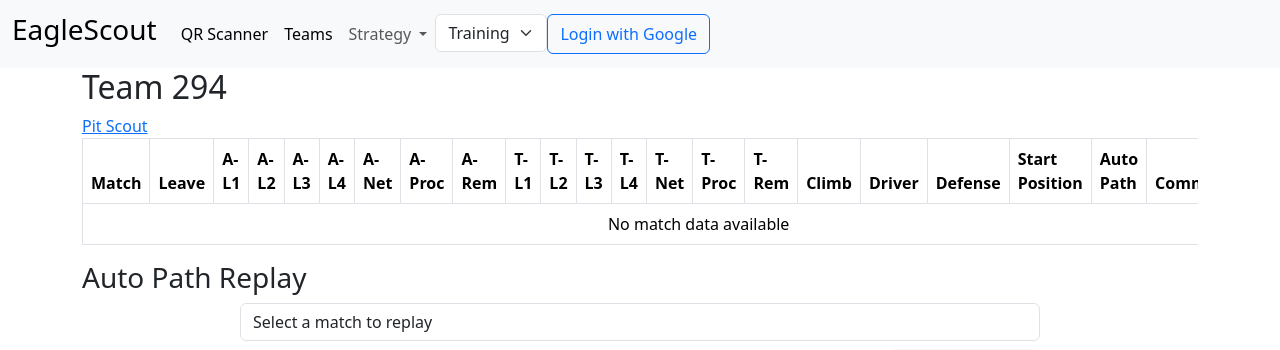
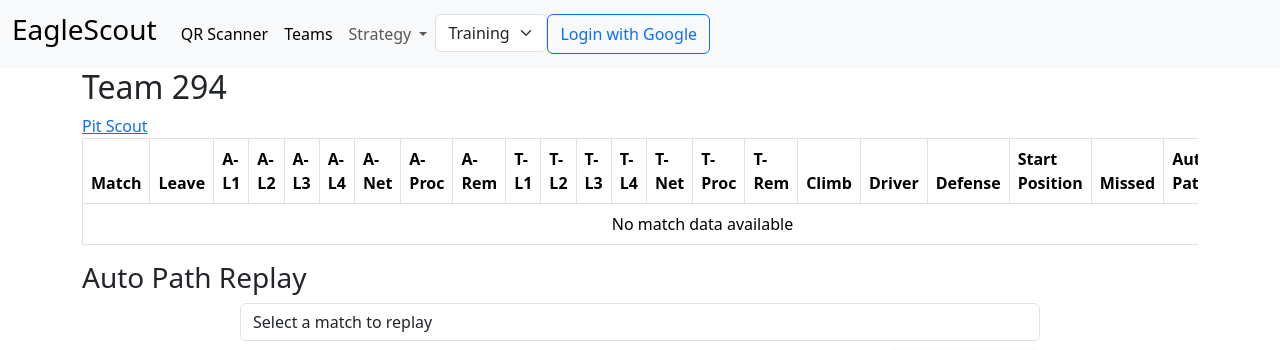
Before and after one commit to team-2073-eagleforce/scouting-backend-2025, a Django app: page /teams/294/ in a window 1280 px wide. Shown: the top 350 px of the page. Run offline with Django 4.2, Linux system fonts and the light colour scheme; data that the repository does not hold is empty; parts of the project's set-up code (start-up, migrations or seed data) failed here and were passed over.

Commit message:
added missed praneel

```diff
--- a/scanner/views.py
+++ b/scanner/views.py
@@ -23,6 +23,7 @@ def scanner(request):
                                               match_number=data_from_post["matchNumber"],
                                               start_pos=data_from_post["startPos"],
                                               quantifier=data_from_post["quantifier"],
+                                              missed=data_from_post["missed"],
 
                                               auto_leave=data_from_post["autoLeave"],
                                               auto_net=data_from_post["autoNet"],
--- a/teams/models.py
+++ b/teams/models.py
@@ -32,6 +32,7 @@ class Team_Match_Data(models.Model):
     match_number = models.IntegerField()
     quantifier = models.CharField(max_length=10)
     start_pos = models.IntegerField(default=0)
+    missed = models.IntegerField(default=0)
 
     # Auto Period
     auto_leave = models.IntegerField()
--- a/teams/templates/teams/team_page.html
+++ b/teams/templates/teams/team_page.html
@@ -63,6 +63,7 @@
                 <th>Driver</th>
                 <th>Defense</th>
                 <th>Start Position</th>
+                <th>Missed</th>
                 <th>Auto Path</th>
                 <th id="comments_column">Comments</th>
                 <th>Scout Name</th>
@@ -91,6 +92,7 @@
                 <td>{{ match.driver_ranking }}</td>
                 <td>{{ match.defense_ranking }}</td>
                 <td>{{ match.start_pos }}</td>
+                <td>{{ match.missed }}</td>
                 <td>
                     {% if match.auto_path %}
                         <a href="#" class="auto-path-link" data-match="{{ match.match_number }}"
```
Also changed, not shown: teams/migrations/0002_team_match_data_missed.py (added).
